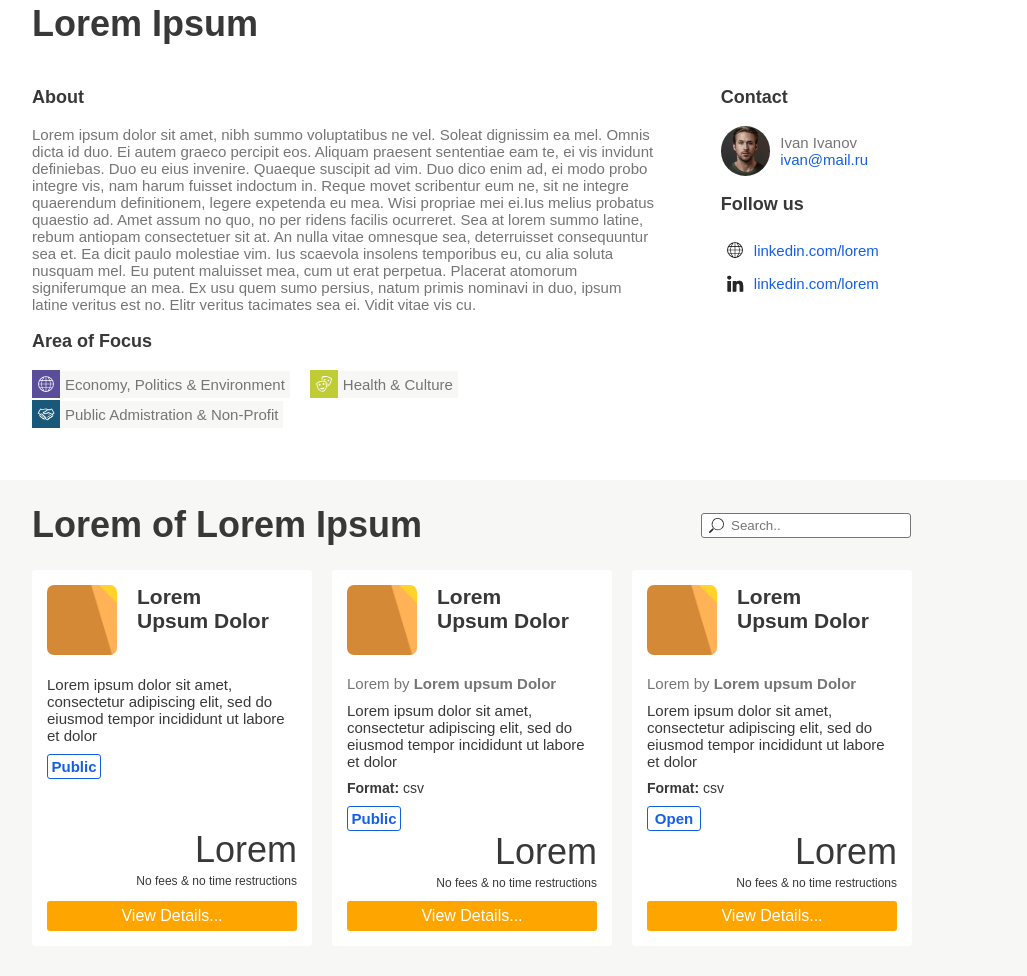
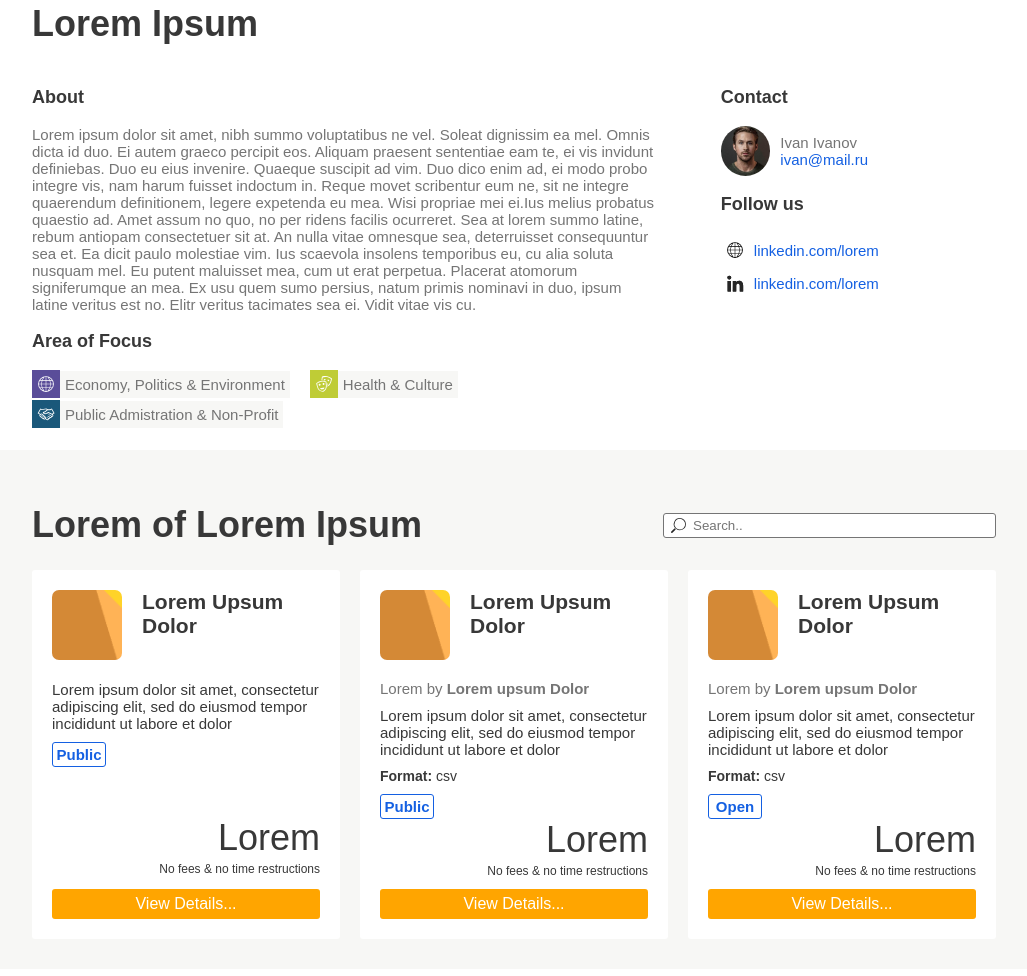
Before and after one commit to dburdyga/entry-testing, a website: page 1. page-from-jpeg/index.html in a window 1280 px wide. Shown: the part 296-1272 px from the top of the page, without its empty margins (116-1143 px from the left). Drawn offline with Linux system fonts and the light colour scheme.

Commit message:
exterior changes

```diff
--- a/1. page-from-jpeg/css/elements/card.css
+++ b/1. page-from-jpeg/css/elements/card.css
@@ -2,14 +2,13 @@
 .cards {
     display: flex;
     justify-content: space-between;
-    max-width: 900px;
 }
 
 .card {
     display:flex;
     flex-direction: column;
     justify-content: space-between;
-    padding: 15px;
+    padding: 20px;
     background-color: #ffffff;
     border-radius: 3px;
     margin-right: 20px;
@@ -38,7 +37,7 @@
     font-weight: bold;
 }
 
-.card__main_btn {
+.button {
     width: 100%;
     height: 30px;
     background-color:#FFA500;
@@ -97,6 +96,7 @@
      .card {
         margin-bottom: 10px;
         margin-right: 0px;
+        padding: 15px;
      }
      .card__content--special {
         flex-direction: unset;
@@ -105,7 +105,7 @@
      .card__text {
         padding-top: 0px;
     }
-     .card__content_second {
+     .card__content_block {
         display: flex;
         justify-content: space-between;
         align-items: center;
@@ -125,4 +125,7 @@
      .card__text--grey {
          font-size: 14px;
      }
+     .button {
+         display: none;
+     }
 }
--- a/1. page-from-jpeg/css/footer.css
+++ b/1. page-from-jpeg/css/footer.css
@@ -3,8 +3,9 @@ footer {
     color:#383838;
 }
 
-.container {
+.footer.container {
     padding-bottom: 30px;
+    padding-top: 30px;
 }
 
 .footer__head {
@@ -14,11 +15,11 @@ footer {
 }
 
 .search {
-    padding: 0 105px;
-    position: relative;
+    padding: 0 20px;
 }
 
 .search__bar {
+    width: 300px;
     height: 21px;
     border-radius: 3px;
     box-shadow: none;
@@ -34,12 +35,14 @@ footer {
 }
 
 @media screen and (max-width: 769px) {
+
     .footer__head {
         flex-direction: column;
         align-items: flex-start;
      }
-     .container {
+    .footer.container {
         padding-bottom: 0px;
+        padding-top: 0px;;
     }
      .footer__head_title {
          display: none;
--- a/1. page-from-jpeg/index.html
+++ b/1. page-from-jpeg/index.html
@@ -75,15 +75,14 @@
                 <a class="chip__text chip__text--grey" href="#">Public Admistration & Non-Profit</a>
               </div>
             </div>
-          </div>
+          </section>
         </div>
       </div>
     </main>
     <footer>
       <div class="footer container">
         <div class="footer__head">
-          <div class="footer__head_title"><h1>Lorem of Lorem Ipsum</h1>
-          </div>
+          <div class="footer__head_title"><h1>Lorem of Lorem Ipsum</h1></div>
           <div class="search">
             <img class="search__image" src="./icons/search.svg">
             <input class="search__bar" type="text" placeholder="Search..">
@@ -106,7 +105,7 @@
               </div>
             </div>
             <div class="card__btn">
-                  <button class="card__main_btn">View Details...</button>
+              <button class="button">View Details...</button>
             </div>
           </div>
           <div class="card">
@@ -115,11 +114,11 @@
               <div class="card__title">Lorem Upsum Dolor</div>
             </div>
             <div class="card__content">
-                <div class="card__content_first">
+              <div class="card__content_block">
                 <p class="card__text--grey">Lorem by <b>Lorem upsum Dolor</b></p>
                 <p class="card__text--normal">Lorem ipsum dolor sit amet, consectetur adipiscing elit, sed do eiusmod tempor incididunt ut labore et dolor</p>
               </div>
-                <div class="card__content_second">
+              <div class="card__content_block">
                 <p class="card__text--small"><b>Format: </b>csv</p>
                 <p class="card__text--blue">Public</p>
                   <div class="card__text--content">
@@ -129,7 +128,7 @@
               </div>
             </div>
             <div class="card__btn">
-                  <button class="card__main_btn">View Details...</button>
+              <button class="button">View Details...</button>
             </div>
           </div>
           <div class="card">
@@ -138,11 +137,11 @@
               <div class="card__title">Lorem Upsum Dolor</div>
             </div>
             <div class="card__content">
-              <div class="card__content_first">
+              <div class="card__content_block">
                 <p class="card__text--grey">Lorem by <b>Lorem upsum Dolor</b></p>
                 <p class="card__text--normal">Lorem ipsum dolor sit amet, consectetur adipiscing elit, sed do eiusmod tempor incididunt ut labore et dolor</p>
               </div>
-              <div class="card__content_second">
+              <div class="card__content_block">
                 <p class="card__text--small"><b>Format: </b>csv</p>
                 <p class="card__text--blue">Open</p>
                 <div class="card__text--content">
@@ -152,7 +151,7 @@
               </div>
             </div>
             <div class="card__btn">
-              <button class="card__main_btn">View Details...</button>
+              <button class="button">View Details...</button>
             </div>
           </div>
         </div>
```
Lines whose indentation alone changed are shown as unchanged.
